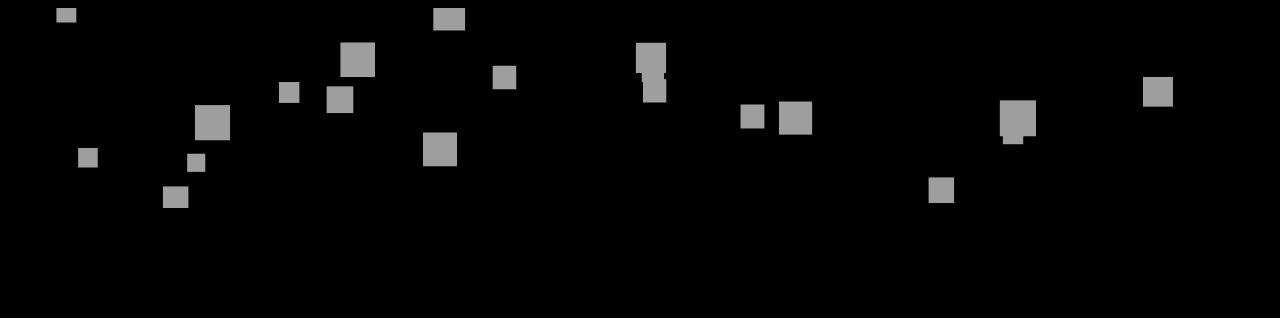
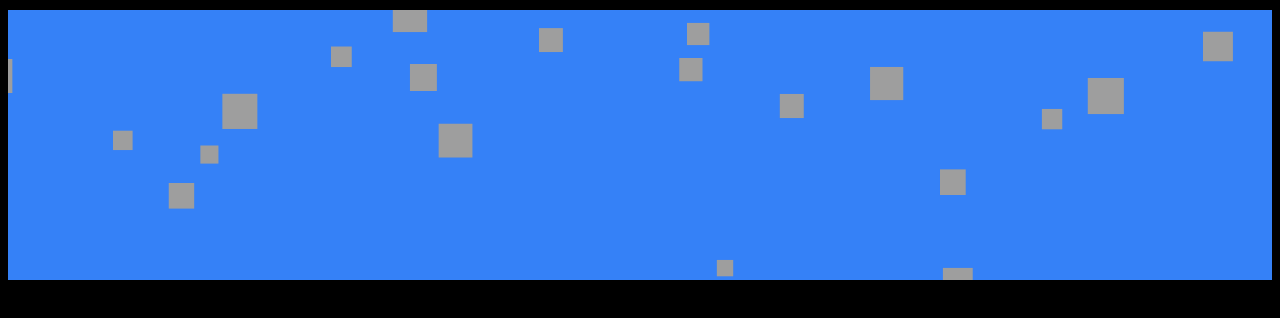
Before and after one commit to zhaoyangMa123456/snowPlugin, a plain HTML site: page index.html in a window 1280 px wide. Drawn offline with Linux system fonts and the light colour scheme.

Commit message:
梳理一下整个流程

```diff
--- a/index.html
+++ b/index.html
@@ -8,6 +8,14 @@
   <style>
     body{
       background: #000;
+    }
+    #banner{
+      width: 100%;
+      height: 270px;
+      background: #3581f7;
+      margin: 10px 0 20px;
+      overflow: hidden;
+      background-size: cover;
     }
     .flake{
       border: 1px solid #990000;
@@ -22,6 +30,7 @@
     new SnowHandler({
         canvas: snowContainer,
         count: 20,
+        height: 270,
         image: "http://mazhaoyang.cn/Public/Blog/src/images/white-snowflake.png"
     })
   </script>
--- a/snow.js
+++ b/snow.js
@@ -64,7 +64,6 @@ SnowHandler.prototype.domGetValue = function (val, attr) {
         return val
     }
 }
-
 
 /************************************
  * 雪花列表控制
```
Also changed, not shown: 1 other file.
